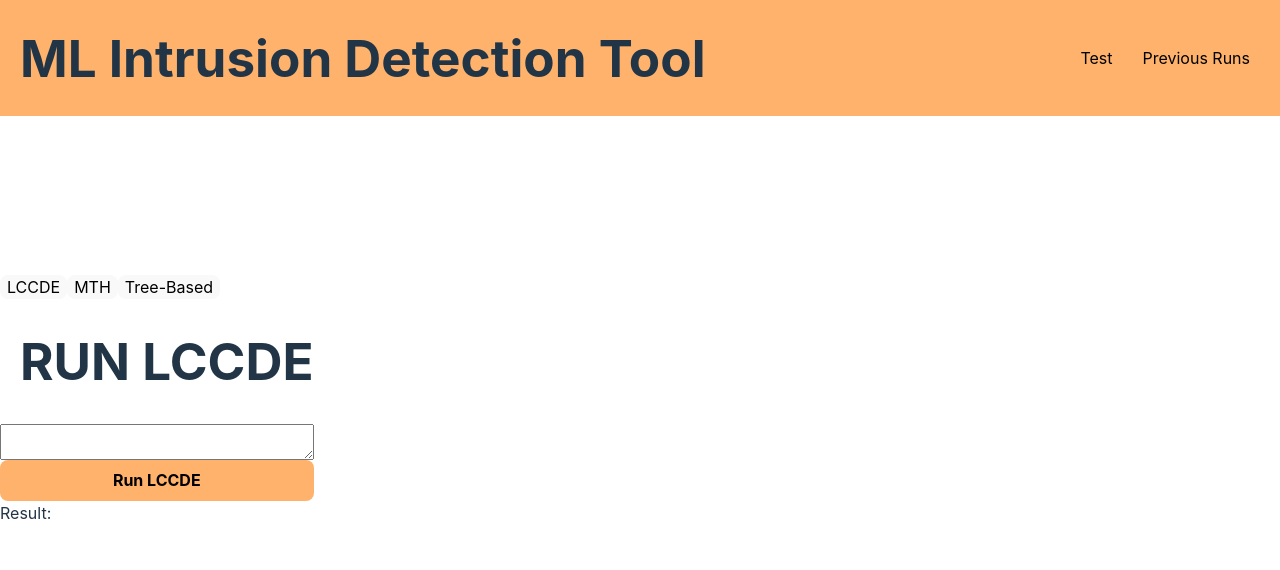
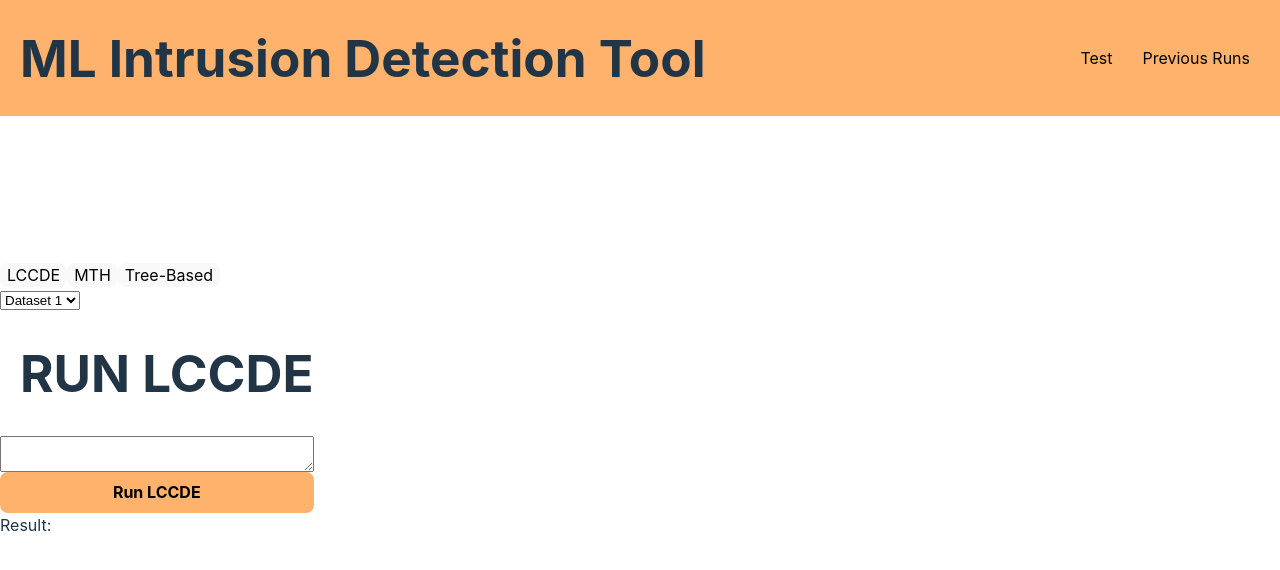
Before and after one commit to ZaneLeBlanc/Group66Frontend, a React (Vite) app in the folder Frontend/: page /Test in a window 1280 px wide. Shown: the top 570 px of the page. Built offline with nearby package versions, Linux system fonts and the light colour scheme.

Commit message:
dataset selection passes to model runs

```diff
--- a/Frontend/src/Components/ModelPages/PageLCCDE.tsx
+++ b/Frontend/src/Components/ModelPages/PageLCCDE.tsx
@@ -1,12 +1,17 @@
-import {useState} from 'react'
+import React, {useState} from 'react'
 import axios from 'axios'
 
-function PageLCCDE() {
+function PageLCCDE(props : any) {
+    /*Props:
+    dataset: int # which dataset user selected
+    */
+    // usage -> props.dataset
     const[lccdeRequest, setLccdeRequest] = useState('');
     const[lccdeResponse, setLccdeResponse] = useState('');
 
     const sendLCCDEParams = async () => {
         try {
+            const data = props.dataset;
             const response = await axios.put('http://localhost:5000/runLccde', {code: lccdeRequest});
 
             setLccdeResponse(response.data);
--- a/Frontend/src/Components/ModelPages/PageMTH.tsx
+++ b/Frontend/src/Components/ModelPages/PageMTH.tsx
@@ -1,12 +1,17 @@
 import {useState} from 'react'
 import axios from 'axios'
 
-function PageMTH() {
+function PageMTH(props : any) {
+    /*Props:
+    dataset: int # which dataset user selected
+    */
+    // usage -> props.dataset
     const [mthRequest, setMthRequest] = useState('and here');
     const [mthResponse, setMthResponse] = useState('');
 
     const sendMTHParams = async () => {
         try {
+            const data = props.dataset;
             const response = await axios.put('http://localhost:5000/runMth', {code: mthRequest});
 
             setMthResponse(response.data);
--- a/Frontend/src/Components/ModelPages/PageTree.tsx
+++ b/Frontend/src/Components/ModelPages/PageTree.tsx
@@ -1,12 +1,17 @@
 import {useState} from 'react'
 import axios from 'axios'
 
-function PageTree() {
+function PageTree(props : any) {
+    /*Props:
+    dataset: int # which dataset user selected
+    */
+    // usage -> props.dataset
     const [treeRequest, setTreeRequest] = useState('and everywhere');
     const [treeResponse, setTreeResponse] = useState('');
 
     const sendTreeParams = async () => {
         try {
+            const data = props.dataset;
             const response = await axios.put('http://localhost:5000/runTree', {code: treeRequest});
 
             setTreeResponse(response.data);
--- a/Frontend/src/Components/Sidebar.tsx
+++ b/Frontend/src/Components/Sidebar.tsx
@@ -1,12 +1,24 @@
-import React from 'react';
 
 // sidebar menu for selecting a model and data set
-const Sidebar = ({ setPage }: { setPage: (page: string) => void }) => {
+const Sidebar = ({
+  setPage,
+  setDataset,
+}: {
+  setPage: (page: string) => void;
+  setDataset: (dataset: string) => void;
+}) => {
   return (
     <div>
       <button onClick={() => setPage('page1')}>LCCDE</button>
       <button onClick={() => setPage('page2')}>MTH</button>
       <button onClick={() => setPage('page3')}>Tree-Based</button>
+      <div>
+        <select onChange={(e) => setDataset(e.target.value)}>
+          {/* TODO: Change dataset names */}
+          <option value="dataset1">Dataset 1</option>
+          <option value="dataset2">Dataset 2</option>
+        </select>
+      </div>
     </div>
   );
 };
--- a/Frontend/src/Components/Test.tsx
+++ b/Frontend/src/Components/Test.tsx
@@ -1,7 +1,6 @@
 import { useState } from "react"
 // not sure if I want to put my styling in App.css or index.css @ZaneLeBlanc what do
 import './CSS/App.css'
-import axios from 'axios'
 import Sidebar from "./Sidebar";
 import PageLCCDE from "./ModelPages/PageLCCDE";
 import PageMTH from "./ModelPages/PageMTH";
@@ -10,16 +9,17 @@ import PageTree from "./ModelPages/PageTree";
 function Test() {
 
     const[currentPage, setCurrentPage] = useState('page1');
+    const[selectedDataset, setSelectedDataset] = useState('dataset1');
 
     // controls which page to render (one per model)
     const renderPage = () => {
         switch (currentPage) {
             case 'page1':
-                return <PageLCCDE />;
+                return <PageLCCDE dataset={selectedDataset}/>;
             case 'page2':
-                return <PageMTH />;
+                return <PageMTH dataset={selectedDataset}/>;
             case 'page3':
-                return <PageTree />;
+                return <PageTree dataset={selectedDataset}/>;
             default:
                 return null;
         }
@@ -27,7 +27,7 @@ function Test() {
 
     return (
         <div>
-            <Sidebar setPage={setCurrentPage} />
+            <Sidebar setPage={setCurrentPage} setDataset={setSelectedDataset} />
             <div>{renderPage()}</div>
         </div>
     )
--- /dev/null
+++ b/package.json
@@ -0,0 +1,6 @@
+{
+  "dependencies": {
+    "moment": "^2.30.1",
+    "react-router-dom": "^6.22.3"
+  }
+}
```
Also changed, not shown: 1 other file (tests, documents, lock files or other folders).
